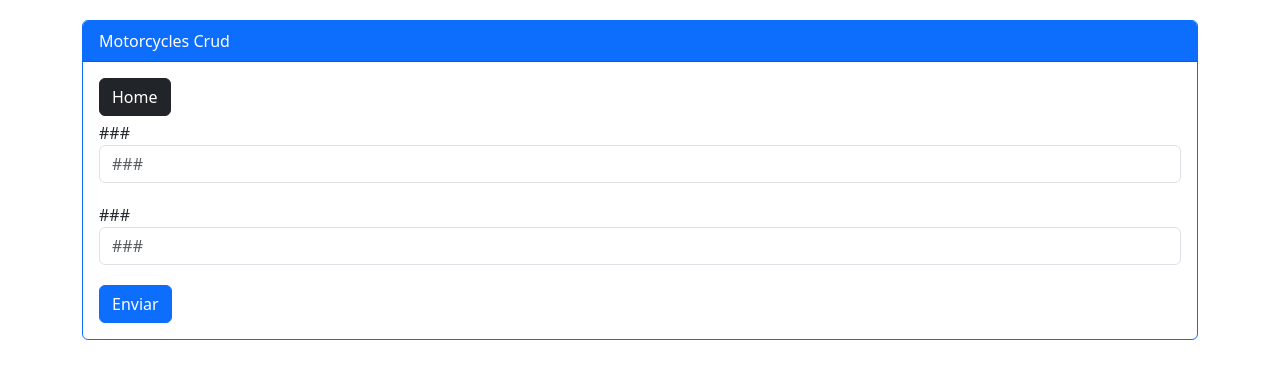
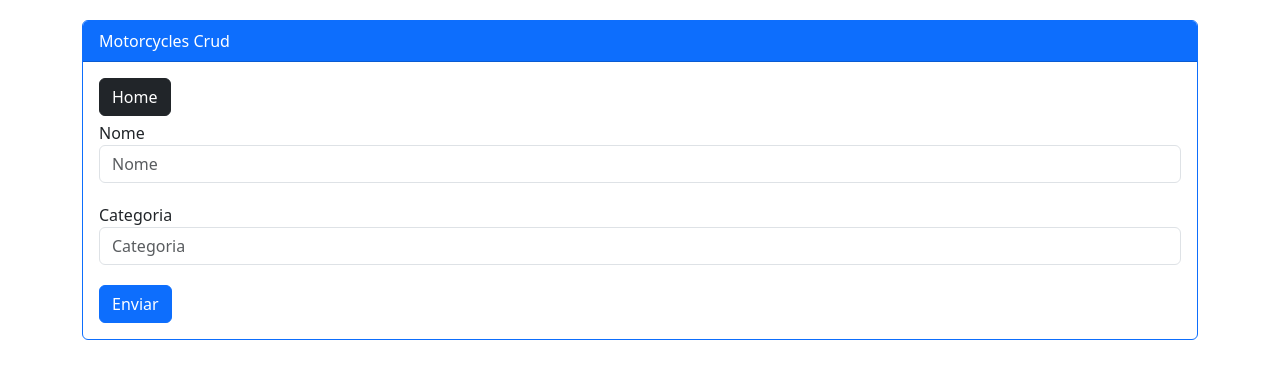
Before and after one commit to Adyson-Lima/motorcycles_frontend, a React (Create React App) app: page /newupdate/0 in a window 1280 px wide. Shown: the top 378 px of the page. Built offline with nearby package versions, Linux system fonts and the light colour scheme.

Commit message:
27° commit - logica saveOrUpdate implementada

```diff
--- a/src/pages/NewUpdate/index.js
+++ b/src/pages/NewUpdate/index.js
@@ -1,8 +1,59 @@
 import { Link, useNavigate, useParams } from "react-router-dom";
 import React,{useState, useEffect} from "react";
-// import api from '../../services/api';
+import api from '../../services/api';
 
 export default function NewUpdate(){
+
+  const[name, setName] = useState('');
+  const[category, setCategory] = useState('');
+  const navigate = useNavigate();
+
+  // o idenfificador motorcycle_id é o mesmo definido na rota
+  const{motorcycle_id} = useParams();
+
+  async function saveOrUpdate(e){
+
+    e.preventDefault();
+
+    const data = {name, category};
+
+    if (motorcycle_id === '0') {
+      try {
+        await api.post('api/v1/motorcycles', data, {});
+        navigate('/');
+      } catch (error) {
+        alert('Erro ao salvar!');
+      }
+    } else {
+      try {
+        await api.patch(`api/v1/motorcycles/${motorcycle_id}`, data, {});
+        navigate('/');
+      } catch (error) {
+        alert('Erro ao atualizar');
+      }
+    }
+  }
+
+  // Carrega dados da api e seta dados para atualização
+  async function loadMotorcycle(){
+    try {
+      const response = await api.get(`api/v1/motorcycles/${motorcycle_id}`,{});
+      setName(response.data.name);
+      setCategory(response.data.category);
+    } catch (error) {
+      alert('Erro ao buscar registro');
+      navigate('/');
+    }
+  }
+
+  // Chama loadMotorcycle e preenche form
+  useEffect(() => {
+    if (motorcycle_id === '0') {
+      return;
+    } else {
+      loadMotorcycle();
+    }
+  }, [motorcycle_id]);
 
   return(
 
@@ -15,20 +66,22 @@
         <Link data-testid="mylink" className="btn btn-dark"
         style={{marginBottom: '5px'}} to="/">Home</Link>
 
-        <form data-testid="myform">
+        <form data-testid="myform" onSubmit={saveOrUpdate}>
 
           <div className="form-group">
-            <label htmlFor="###">###</label>
-            <input data-testid="input1" id="###" type="text"
+            <label htmlFor="name">Nome</label>
+            <input data-testid="input1" id="name" type="text"
             style={{marginBottom: '20px'}} className="form-control"
-            placeholder="###"></input>
+            placeholder="Nome" value={name}
+            onChange={e => setName(e.target.value)}></input>
           </div>
 
           <div className="form-group">
-            <label htmlFor="###">###</label>
-            <input data-testid="input2" id="###" type="text"
+            <label htmlFor="category">Categoria</label>
+            <input data-testid="input2" id="category" type="text"
             style={{marginBottom: '20px'}} className="form-control"
-            placeholder="###"></input>
+            placeholder="Categoria" value={category}
+            onChange={e => setCategory(e.target.value)}></input>
           </div>
 
           <button data-testid="btnenviar" type="submit" className="btn btn-primary">Enviar</button>
```
